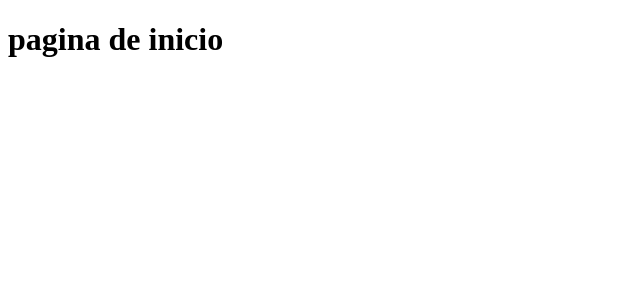
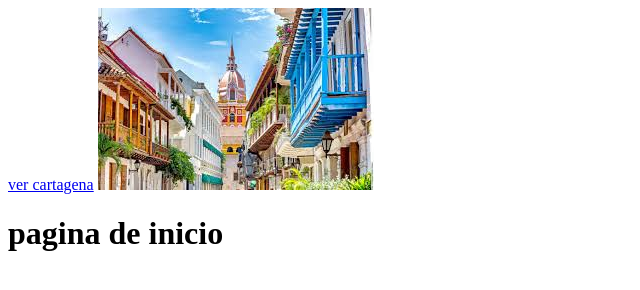
Before and after one commit to estefyt-jpg/ejercicioCV2, a plain HTML site: page index.html in a window 1280 px wide. Shown: the whole page, without its empty margins (0-640 px from the left). Drawn offline with Linux system fonts and the light colour scheme.

Commit message:
nuevo contenido. imagen y enlace

```diff
--- a/index.html
+++ b/index.html
@@ -4,6 +4,9 @@
     <meta charset="UTF-8">
     <meta name="viewport" content="width=device-width, initial-scale=1.0">
     <title>Document</title>
+
+    <a href="https://es.wikipedia.org/wiki/Cartagena_de_Indias">ver cartagena</a>
+        <img src="imagenes\descarga.jpg" alt="ir a ">
 </head>
 <body>
     <h1>pagina de inicio</h1>
```
Also changed, not shown: imagenes/descarga.jpg (added), robots.txt (added).
